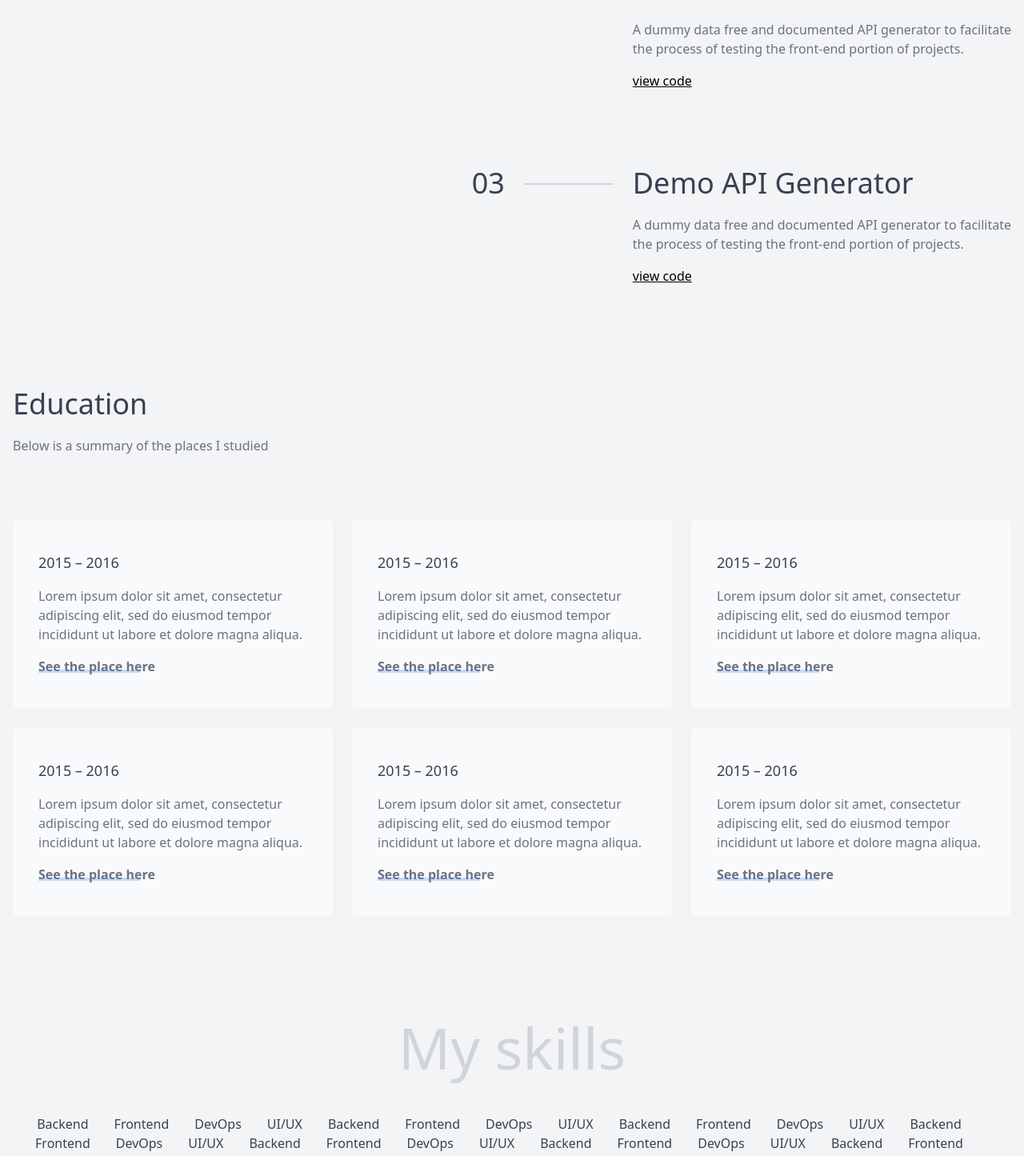
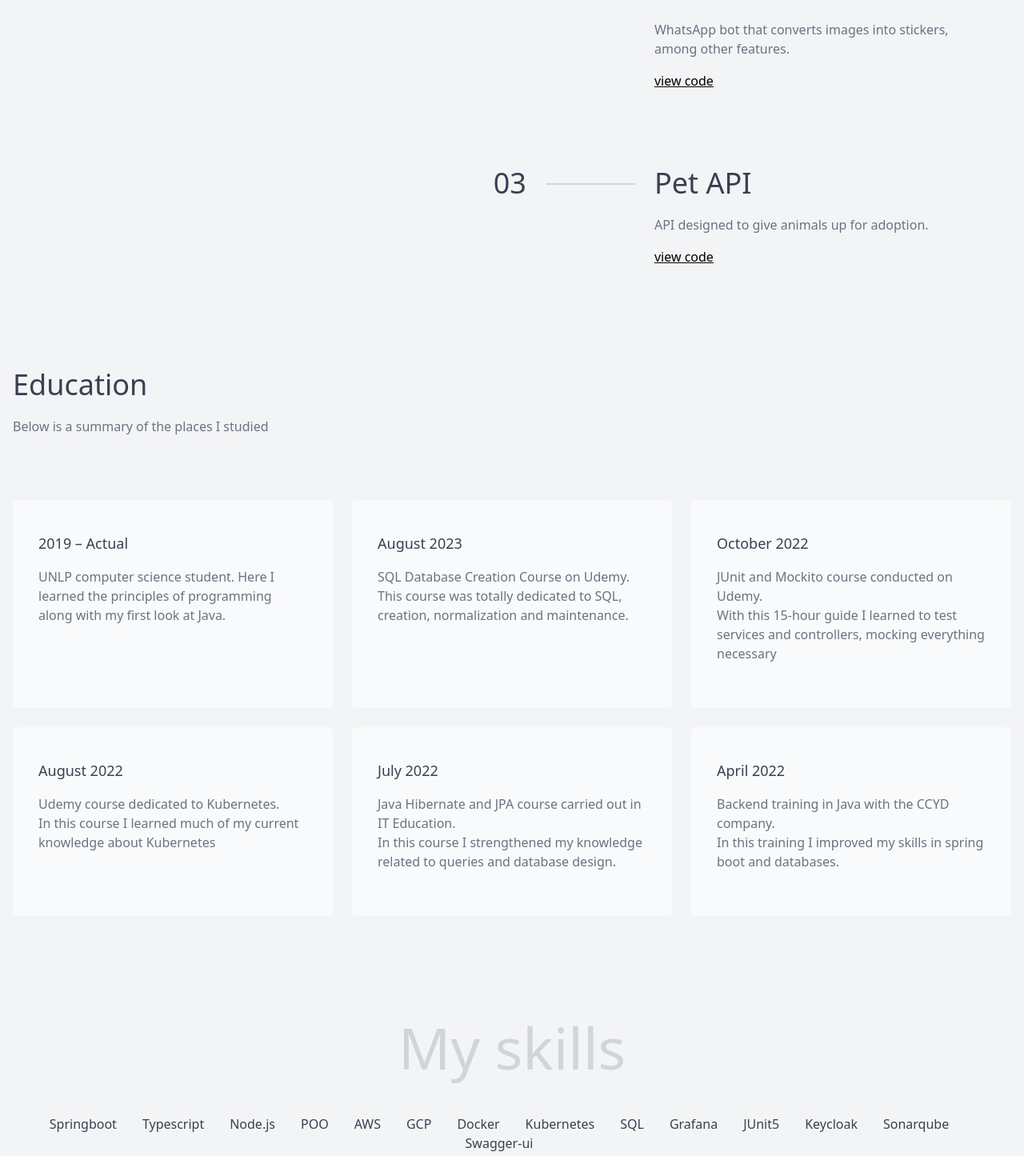
Before and after one commit to luciapaulinapereyra/portfolio, a Next.js app: page / in a window 1280 px wide. Shown: the part 1335-2780 px from the top of the page at 80% size. Built offline with nearby package versions, Linux system fonts and the light colour scheme.

Commit message:
Completing sections with my experience

```diff
--- a/app/page.tsx
+++ b/app/page.tsx
@@ -24,7 +24,7 @@ const Page = async () => {
 
           <div className="text-center">
             <h6 className="font-medium text-gray-600 text-lg md:text-2xl uppercase mb-8">
-              Lucia Pereryra
+              Lucía Pereryra
             </h6>
 
             <h1 className="font-normal text-gray-900 text-4xl md:text-7xl leading-none mb-8">
@@ -32,8 +32,10 @@ const Page = async () => {
             </h1>
 
             <p className="font-normal text-gray-600 text-md md:text-xl mb-16">
-              I have a passion for software. I enjoy creating tools that make
-              life easier for people.
+              I’m a software developer based in Argentina. I have rich
+              experience in web site design & building and customization.
+
+
             </p>
 
             <a
@@ -102,8 +104,7 @@ const Page = async () => {
               </h1>
 
               <p className="font-normal text-gray-500 text-xs md:text-base">
-                I have brought here my biggest and favorite works <br /> as a
-                professional.
+              Here are my most recent personal projects.
               </p>
             </div>
 
@@ -117,17 +118,15 @@ const Page = async () => {
 
                 <div>
                   <h1 className="font-normal text-gray-700 text-3xl md:text-4xl mb-5">
-                    Demo API Generator
+                    Cinema API
                   </h1>
 
                   <p className="font-normal text-gray-500 text-sm md:text-base">
-                    A dummy data free and documented API generator to facilitate{" "}
-                    <br /> the process of testing the front-end portion of
-                    projects.
+                    API that allows you to manage the information of a cinema, <br></br> specifically the movie billboard.
                   </p>
 
                   <div className="flex gap-2 mt-4">
-                    <a className="underline cursor-pointer">view code</a>
+                    <a href="https://github.com/luciapaulinapereyra/cinema-api" className="underline cursor-pointer">view code</a>
                   </div>
                 </div>
               </div>
@@ -141,17 +140,16 @@ const Page = async () => {
 
                 <div>
                   <h1 className="font-normal text-gray-700 text-3xl md:text-4xl mb-5">
-                    Demo API Generator
+                    Lulu-bot
                   </h1>
 
                   <p className="font-normal text-gray-500 text-sm md:text-base">
-                    A dummy data free and documented API generator to facilitate{" "}
-                    <br /> the process of testing the front-end portion of
-                    projects.
+                  WhatsApp bot that converts images into stickers, <br>
+                </br>among other features.
                   </p>
 
                   <div className="flex gap-2 mt-4">
-                    <a className="underline cursor-pointer">view code</a>
+                    <a href = "https://github.com/luciapaulinapereyra/lulubot-testing" className="underline cursor-pointer">view code</a>
                   </div>
                 </div>
               </div>
@@ -165,17 +163,15 @@ const Page = async () => {
 
                 <div>
                   <h1 className="font-normal text-gray-700 text-3xl md:text-4xl mb-5">
-                    Demo API Generator
+                    Pet API
                   </h1>
 
                   <p className="font-normal text-gray-500 text-sm md:text-base">
-                    A dummy data free and documented API generator to facilitate{" "}
-                    <br /> the process of testing the front-end portion of
-                    projects.
+                  API designed to give animals up for adoption.
                   </p>
 
                   <div className="flex gap-2 mt-4">
-                    <a className="underline cursor-pointer">view code</a>
+                    <a href= "https://github.com/luciapaulinapereyra/pet-app" className="underline cursor-pointer">view code</a>
                   </div>
                 </div>
               </div>
@@ -197,117 +193,78 @@ const Page = async () => {
           <div className="grid grid-cols-1 md:grid-cols-2 lg:grid-cols-3 gap-6">
             <div className="bg-gray-50 px-8 py-10 rounded-md">
               <h4 className="font-medium text-gray-700 text-lg mb-4">
-                2015 – 2016
+                2019 – Actual
               </h4>
 
               <p className="font-normal text-gray-500 text-md mb-4">
-                Lorem ipsum dolor sit amet, consectetur <br /> adipiscing elit,
-                sed do eiusmod tempor <br /> incididunt ut labore et dolore
-                magna aliqua.
+              UNLP computer science student. Here I learned the principles of programming along with my first look at Java.
               </p>
-
-              <div className="relative">
-                <h6 className="font-semibold text-gray-500 text-md relative z-10">
-                  See the place here
-                </h6>
-                <span className="w-32 h-1 bg-blue-200 absolute bottom-1 left-0 z-0"></span>
-              </div>
             </div>
 
             <div className="bg-gray-50 px-8 py-10 rounded-md">
               <h4 className="font-medium text-gray-700 text-lg mb-4">
-                2015 – 2016
+              August 2023
               </h4>
 
               <p className="font-normal text-gray-500 text-md mb-4">
-                Lorem ipsum dolor sit amet, consectetur <br /> adipiscing elit,
-                sed do eiusmod tempor <br /> incididunt ut labore et dolore
-                magna aliqua.
+              SQL Database Creation Course on Udemy. <br></br>
+              This course was totally dedicated to SQL, creation, normalization and maintenance.
               </p>
 
-              <div className="relative">
-                <h6 className="font-semibold text-gray-500 text-md relative z-10">
-                  See the place here
-                </h6>
-                <span className="w-32 h-1 bg-blue-200 absolute bottom-1 left-0 z-0"></span>
-              </div>
             </div>
 
             <div className="bg-gray-50 px-8 py-10 rounded-md">
               <h4 className="font-medium text-gray-700 text-lg mb-4">
-                2015 – 2016
+                October 2022
               </h4>
 
               <p className="font-normal text-gray-500 text-md mb-4">
-                Lorem ipsum dolor sit amet, consectetur <br /> adipiscing elit,
-                sed do eiusmod tempor <br /> incididunt ut labore et dolore
-                magna aliqua.
+              JUnit and Mockito course conducted on Udemy. <br></br>
+              With this 15-hour guide I learned to test services and controllers, mocking everything necessary
               </p>
 
-              <div className="relative">
-                <h6 className="font-semibold text-gray-500 text-md relative z-10">
-                  See the place here
-                </h6>
-                <span className="w-32 h-1 bg-blue-200 absolute bottom-1 left-0 z-0"></span>
-              </div>
             </div>
 
             <div className="bg-gray-50 px-8 py-10 rounded-md">
               <h4 className="font-medium text-gray-700 text-lg mb-4">
-                2015 – 2016
+              August 2022
               </h4>
 
               <p className="font-normal text-gray-500 text-md mb-4">
-                Lorem ipsum dolor sit amet, consectetur <br /> adipiscing elit,
-                sed do eiusmod tempor <br /> incididunt ut labore et dolore
-                magna aliqua.
+              Udemy course dedicated to Kubernetes. <br></br>
+              In this course I learned much of my current knowledge about Kubernetes
               </p>
 
-              <div className="relative">
-                <h6 className="font-semibold text-gray-500 text-md relative z-10">
-                  See the place here
-                </h6>
-                <span className="w-32 h-1 bg-blue-200 absolute bottom-1 left-0 z-0"></span>
-              </div>
             </div>
 
             <div className="bg-gray-50 px-8 py-10 rounded-md">
               <h4 className="font-medium text-gray-700 text-lg mb-4">
-                2015 – 2016
+                July 2022
               </h4>
 
               <p className="font-normal text-gray-500 text-md mb-4">
-                Lorem ipsum dolor sit amet, consectetur <br /> adipiscing elit,
-                sed do eiusmod tempor <br /> incididunt ut labore et dolore
-                magna aliqua.
+              Java Hibernate and JPA course carried out in IT Education. <br></br>
+              In this course I strengthened my knowledge related to queries and database design.
               </p>
 
-              <div className="relative">
-                <h6 className="font-semibold text-gray-500 text-md relative z-10">
-                  See the place here
-                </h6>
-                <span className="w-32 h-1 bg-blue-200 absolute bottom-1 left-0 z-0"></span>
-              </div>
             </div>
+
 
             <div className="bg-gray-50 px-8 py-10 rounded-md">
               <h4 className="font-medium text-gray-700 text-lg mb-4">
-                2015 – 2016
+                April 2022
               </h4>
 
               <p className="font-normal text-gray-500 text-md mb-4">
-                Lorem ipsum dolor sit amet, consectetur <br /> adipiscing elit,
-                sed do eiusmod tempor <br /> incididunt ut labore et dolore
-                magna aliqua.
+              Backend training in Java with the CCYD company. <br></br>
+               In this training I improved my skills in spring boot and databases.
               </p>
 
-              <div className="relative">
-                <h6 className="font-semibold text-gray-500 text-md relative z-10">
-                  See the place here
-                </h6>
-                <span className="w-32 h-1 bg-blue-200 absolute bottom-1 left-0 z-0"></span>
-              </div>
             </div>
+
+
+
+
           </div>
         </div>
       </section>
@@ -320,34 +277,21 @@ const Page = async () => {
             </h1>
 
             <ul className="font-medium text-gray-700 text-xs md:text-base">
-              <li className="inline-block mr-8">Backend</li>
-              <li className="inline-block mr-8">Frontend</li>
-              <li className="inline-block mr-8">DevOps</li>
-              <li className="inline-block mr-8">UI/UX</li>
-              <li className="inline-block mr-8">Backend</li>
-              <li className="inline-block mr-8">Frontend</li>
-              <li className="inline-block mr-8">DevOps</li>
-              <li className="inline-block mr-8">UI/UX</li>
-              <li className="inline-block mr-8">Backend</li>
-              <li className="inline-block mr-8">Frontend</li>
-              <li className="inline-block mr-8">DevOps</li>
-              <li className="inline-block mr-8">UI/UX</li>
-              <li className="inline-block mr-8">Backend</li>
-              <li className="inline-block mr-8">Frontend</li>
-              <li className="inline-block mr-8">DevOps</li>
-              <li className="inline-block mr-8">UI/UX</li>
-              <li className="inline-block mr-8">Backend</li>
-              <li className="inline-block mr-8">Frontend</li>
-              <li className="inline-block mr-8">DevOps</li>
-              <li className="inline-block mr-8">UI/UX</li>
-              <li className="inline-block mr-8">Backend</li>
-              <li className="inline-block mr-8">Frontend</li>
-              <li className="inline-block mr-8">DevOps</li>
-              <li className="inline-block mr-8">UI/UX</li>
-              <li className="inline-block mr-8">Backend</li>
-              <li className="inline-block mr-8">Frontend</li>
-              <li className="inline-block mr-8">DevOps</li>
-              <li className="inline-block mr-8">UI/UX</li>
+              <li className="inline-block mr-8">Springboot</li>
+              <li className="inline-block mr-8">Typescript</li>
+              <li className="inline-block mr-8">Node.js</li>
+              <li className="inline-block mr-8">POO</li>
+              <li className="inline-block mr-8">AWS</li>
+              <li className="inline-block mr-8">GCP</li>
+              <li className="inline-block mr-8">Docker</li>
+              <li className="inline-block mr-8">Kubernetes</li>
+              <li className="inline-block mr-8">SQL</li>
+              <li className="inline-block mr-8">Grafana</li>
+              <li className="inline-block mr-8">JUnit5</li>
+              <li className="inline-block mr-8">Keycloak</li>
+              <li className="inline-block mr-8">Sonarqube</li>
+              <li className="inline-block mr-8">Swagger-ui</li>
+
             </ul>
           </div>
         </div>
@@ -360,7 +304,7 @@ const Page = async () => {
           </h1>
 
           <p className="font-normal text-gray-500 text-xs md:text-base mb-20">
-            Below is a summary of the places I studied
+            Below is a summary of the places I worked
           </p>
 
           <div className="flex flex-col lg:flex-row justify-between">
@@ -370,29 +314,13 @@ const Page = async () => {
               </h6>
 
               <p className="font-semibold text-gray-600 text-base">
-                Massa Fames{" "}
-                <span className="font-normal text-gray-300">/ New York</span>
+                Asap Consulting
               </p>
 
               <p className="font-semibold text-gray-600 text-base">
-                Massa Fames{" "}
-                <span className="font-normal text-gray-300">/ New York</span>
+                Superprof
               </p>
 
-              <p className="font-semibold text-gray-600 text-base">
-                Massa Fames{" "}
-                <span className="font-normal text-gray-300">/ New York</span>
-              </p>
-
-              <p className="font-semibold text-gray-600 text-base">
-                Massa Fames{" "}
-                <span className="font-normal text-gray-300">/ New York</span>
-              </p>
-
-              <p className="font-semibold text-gray-600 text-base">
-                Massa Fames{" "}
-                <span className="font-normal text-gray-300">/ New York</span>
-              </p>
             </div>
 
             <div className="space-y-8 md:space-y-16 mb-16 md:mb-0">
@@ -401,24 +329,13 @@ const Page = async () => {
               </h6>
 
               <p className="font-normal text-gray-400 text-base">
-                Junior Front-End Developer
+                Back-End Developer
               </p>
 
               <p className="font-normal text-gray-400 text-base">
-                Junior Front-End Developer
+              Spring Boot teacher
               </p>
 
-              <p className="font-normal text-gray-400 text-base">
-                Junior Front-End Developer
-              </p>
-
-              <p className="font-normal text-gray-400 text-base">
-                Junior Front-End Developer
-              </p>
-
-              <p className="font-normal text-gray-400 text-base">
-                Junior Front-End Developer
-              </p>
             </div>
 
             <div className="space-y-8 md:space-y-16">
@@ -426,15 +343,11 @@ const Page = async () => {
                 Year
               </h6>
 
-              <p className="font-normal text-gray-400 text-base">2016</p>
+              <p className="font-normal text-gray-400 text-base">2022 - Actual</p>
 
-              <p className="font-normal text-gray-400 text-base">2016</p>
+              <p className="font-normal text-gray-400 text-base">2022 - 2023</p>
 
-              <p className="font-normal text-gray-400 text-base">2016</p>
 
-              <p className="font-normal text-gray-400 text-base">2016</p>
-
-              <p className="font-normal text-gray-400 text-base">2016</p>
             </div>
           </div>
         </div>
```
